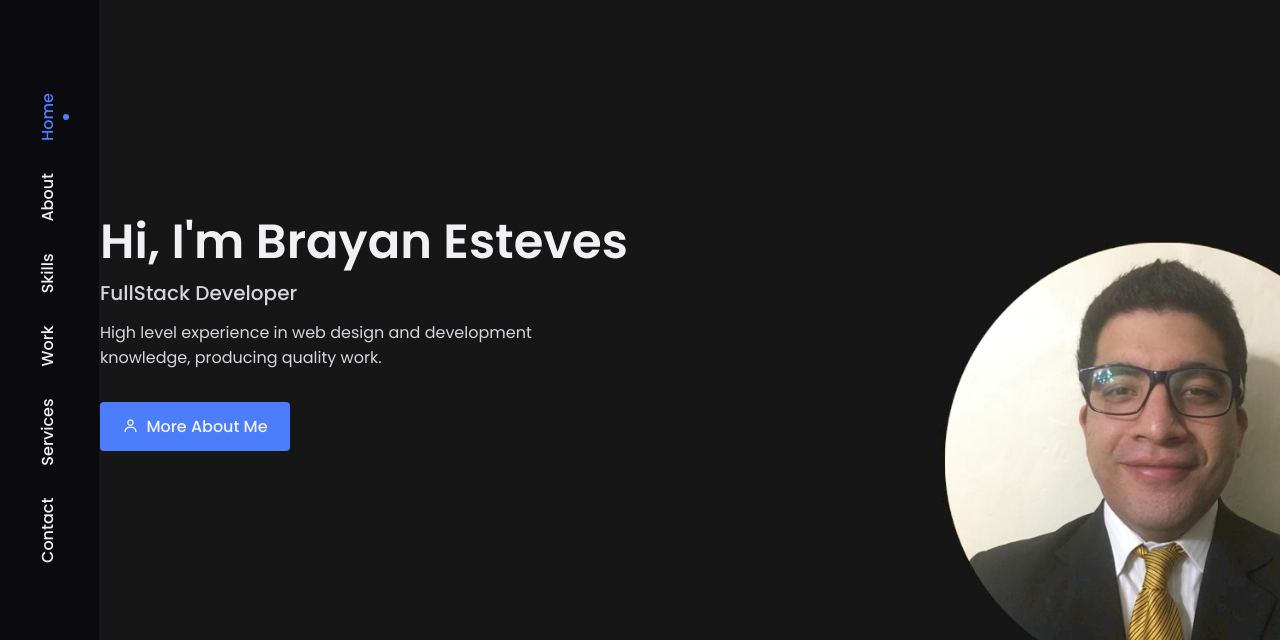
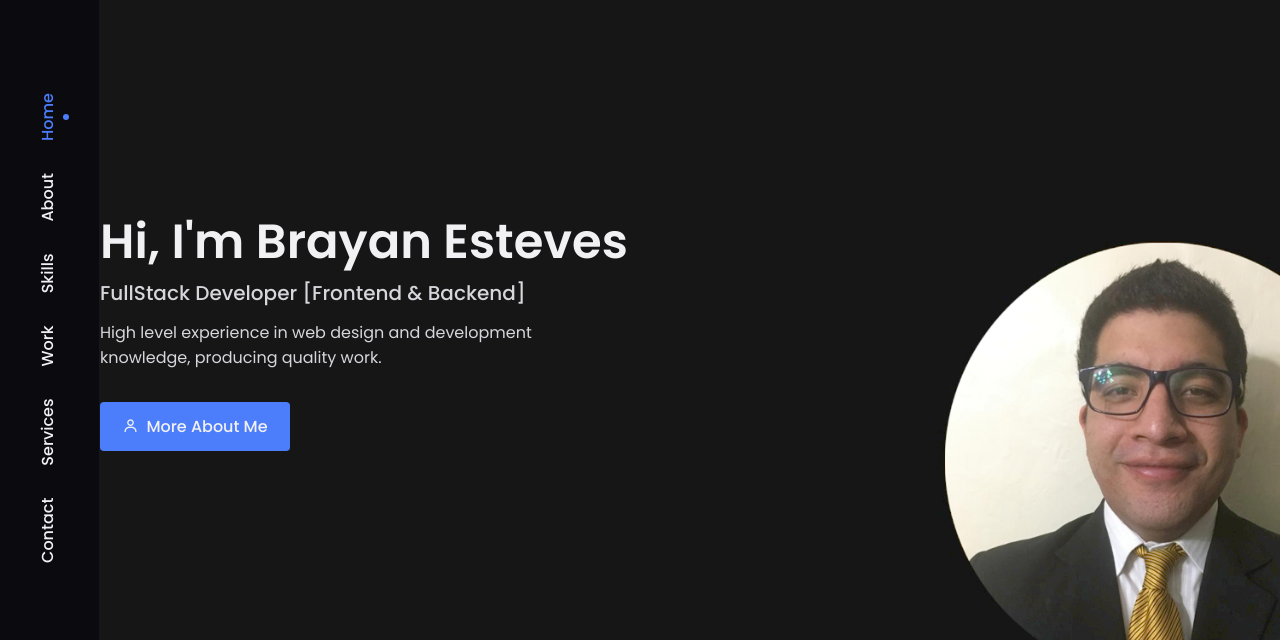
Before and after one commit to brayanesteves/curriculumvitae-brayanesteves, a plain HTML site: page index.html in a window 1280 px wide. Shown: the part 72-712 px from the top of the page. Drawn offline with nearby package versions, Linux system fonts and the light colour scheme.

Commit message:
✅ index.html [23.11.2022] ✅

```diff
--- a/index.html
+++ b/index.html
@@ -88,7 +88,7 @@
 
                 <div class="home__data">
                     <h1 class="home__title">Hi, I'm Brayan Esteves</h1>
-                    <h3 class="home__subtitle">FullStack Developer</h3>
+                    <h3 class="home__subtitle">FullStack Developer [Frontend & Backend]</h3>
                     <p class="home__description">High level experience in web design and development knowledge, producing quality work.</p>
                     <a href="#about" class="button">
                         <i class='bx bx-user button_icon' ></i>
```
